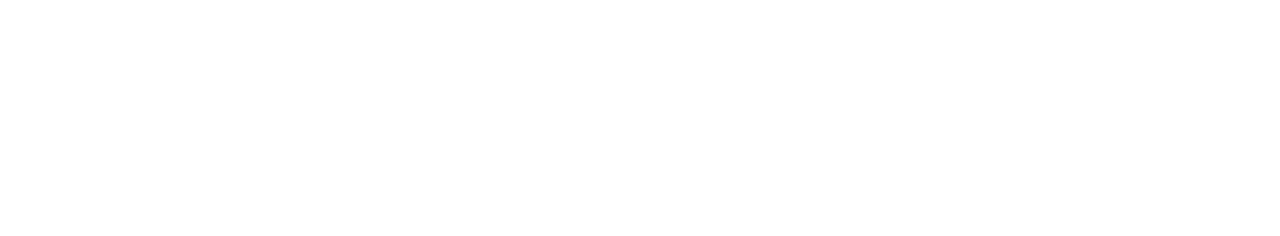
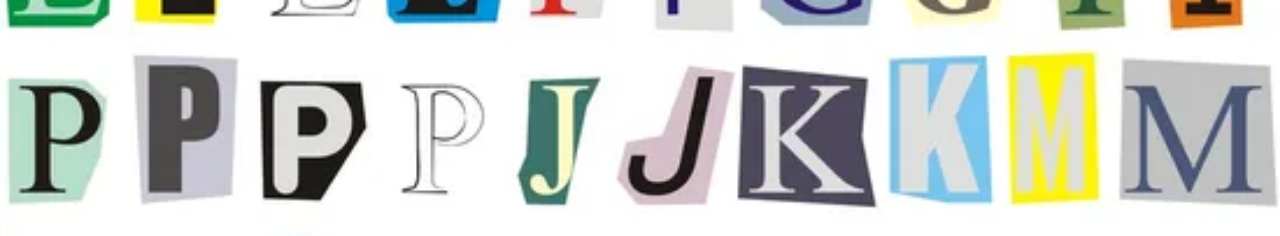
Before and after one commit to NJF289/Software-Educacional-, a plain HTML site: page home/index.html in a window 1280 px wide. Shown: the top 236 px of the page. Drawn offline with Linux system fonts and the light colour scheme.

Commit message:
imagens fundo

```diff
--- a/home/game/game-styles.css
+++ b/home/game/game-styles.css
@@ -5,7 +5,7 @@ body {
     justify-content: center;
     height: 100vh;
     margin: 0;
-    background-image: url('C:/Users/neomar.fantin/Desktop/projeto/teste.jpg'); /* Adicionar imagem de fundo */
+    background-image: url('../../img/teste.jpg'); /* Adicionar imagem de fundo */
     background-size: cover; /* Cobrir toda a tela com a imagem */
     background-position: center; /* Centralizar a imagem de fundo */
 }
--- a/home/styles.css
+++ b/home/styles.css
@@ -5,7 +5,7 @@ body {
     justify-content: center;
     height: 100vh;
     margin: 0;
-    background-image: url('img/teste.jpg'); /* Adicionar imagem de fundo */
+    background-image: url('../img/teste.jpg'); /* Adicionar imagem de fundo */
     background-size: cover; /* Cobrir toda a tela com a imagem */
     background-position: center; /* Centralizar a imagem de fundo */
 }
```
